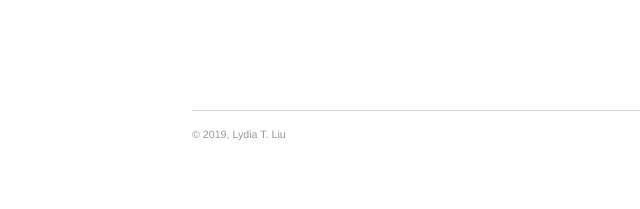
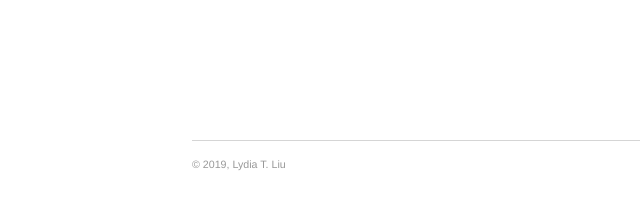
Before and after one commit to PramitSaha/debasishray19.github.io, a Jekyll site: the page built from chapbook2main.md, in a window 1280 px wide. Shown: the part 222-431 px from the top of the page, without its empty margins (0-640 px from the left). Built offline with Jekyll 4.4.1, drawn with Linux system fonts in a browser that asks for light colours.

Commit message:
Update footer

```diff
--- a/css/main.css
+++ b/css/main.css
@@ -53,7 +53,7 @@ p {
 }
 
 footer {
-    margin-top: 150px;
+    margin-top: 180px;
     border-top: 1px solid #d5d5d5;
     font-size: .8em;
     color: #999999;
```
